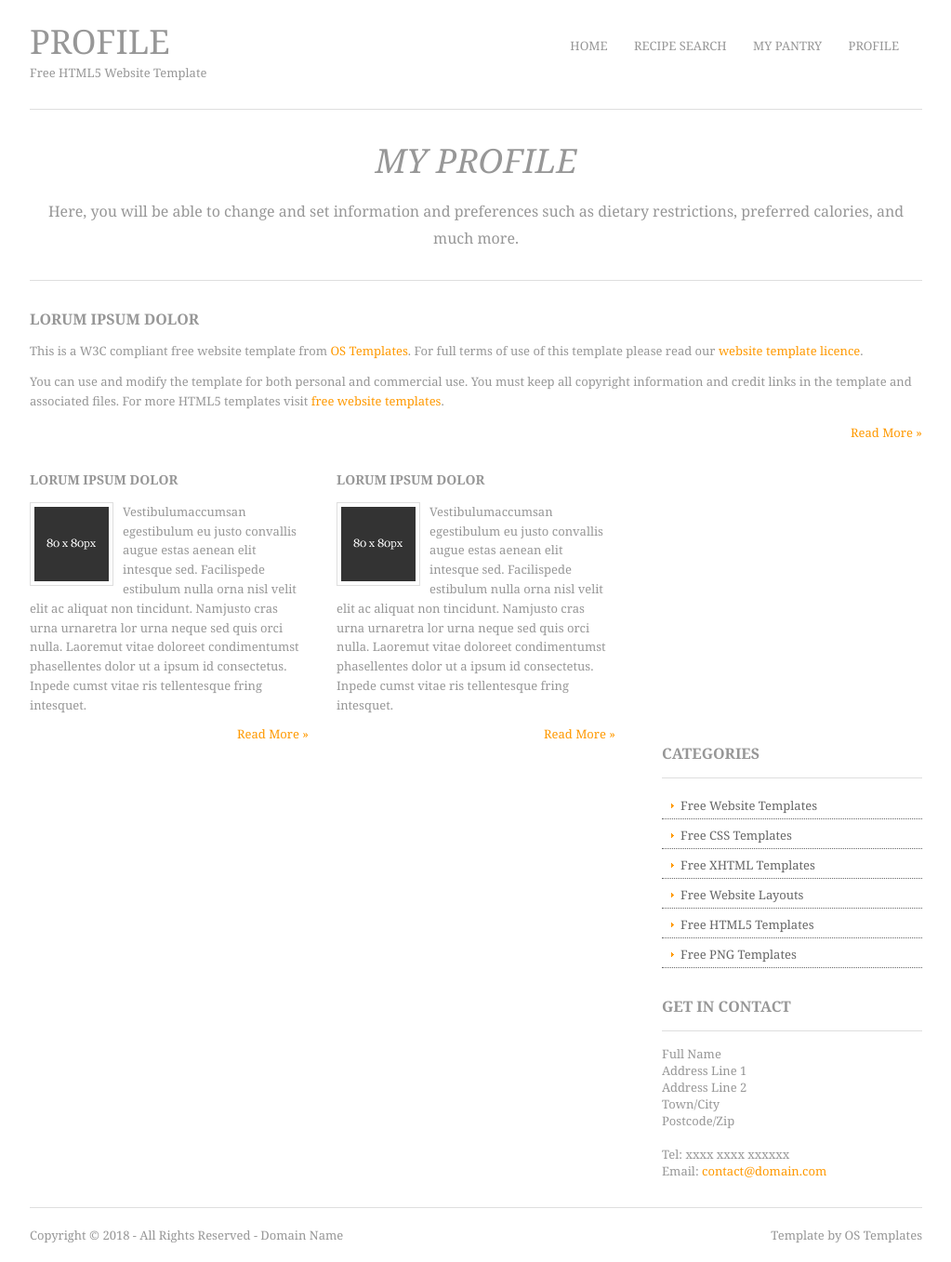
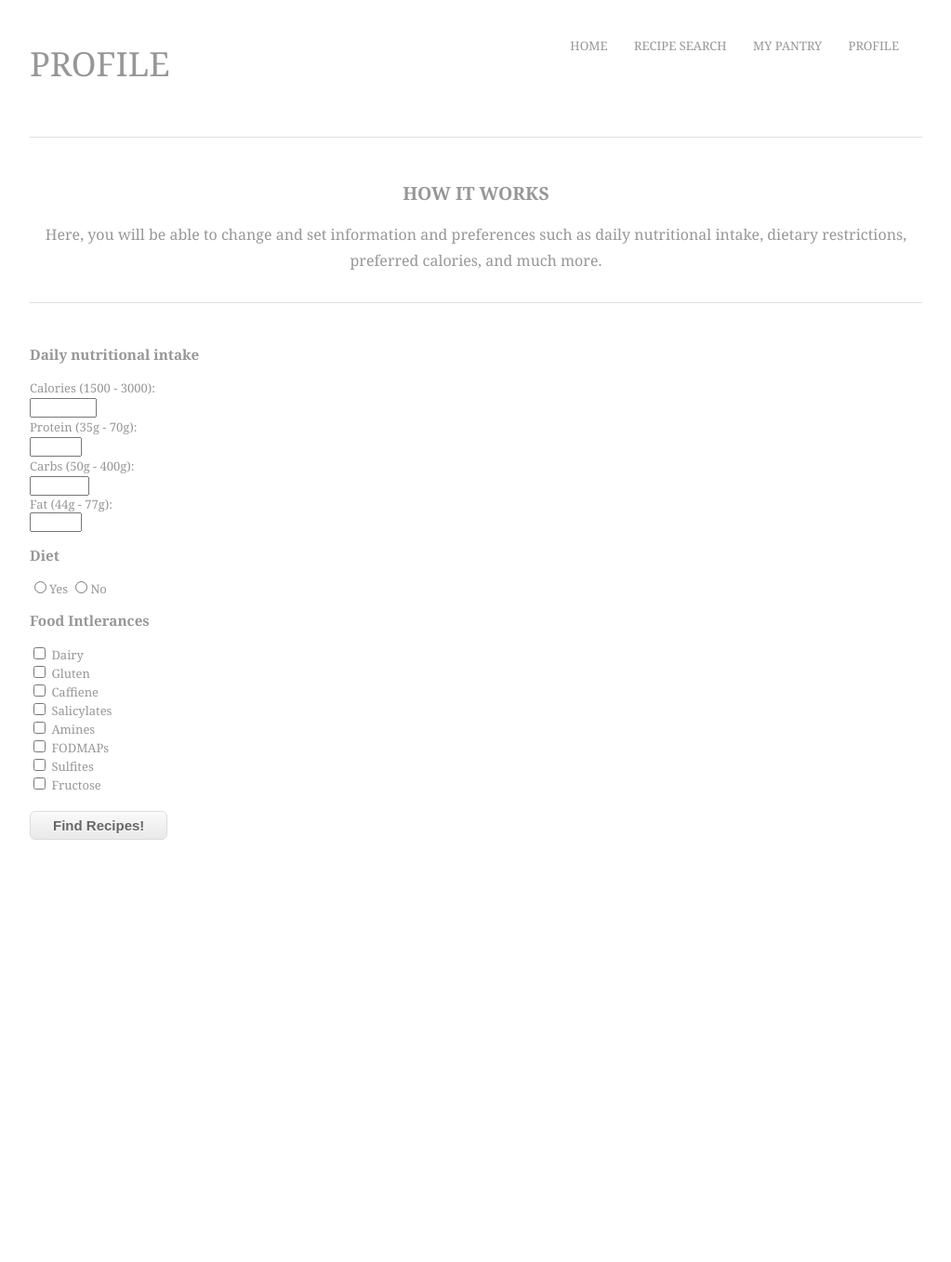
Before and after one commit to ashih2018/meal-prep-4-u, a Flask app: template project/templates/profile.html in a window 1280 px wide. Shown: the whole page at 93% size, without its empty margins (128-1151 px from the left). After the commit the page ends 903 px from the top, so only its background shows below. Run offline with Flask 2, Linux system fonts and the light colour scheme; the template is opened without the code that fills it, so the values that code supplies are empty.

Commit message:
Changed profile frontend.

```diff
--- a/project/templates/profile.html
+++ b/project/templates/profile.html
@@ -11,7 +11,6 @@
       <header id="header" class="clear">
         <div id="hgroup">
           <h1><a href="#">PROFILE</a></h1>
-          <h2>Free HTML5 Website Template</h2>
         </div>
         <nav>
           <ul>
@@ -27,126 +26,60 @@
     <div class="wrapper row2">
       <div id="container" class="clear">
         <section id="shout">
-          <h1>My Profile</h1>
+          <h2>HOW IT WORKS</h2>
           <p>
-            Here, you will be able to change and set information and preferences such as dietary restrictions, preferred calories, and much more.
+            Here, you will be able to change and set information and preferences such as daily nutritional intake, dietary restrictions, preferred calories, and much more.
           </p>
         </section>
         <!-- content body -->
         <div id="content">
+          <h3>Daily nutritional intake</h3>
           <!-- main content -->
-          <section>
-            <article>
-              <h2>Lorum ipsum dolor</h2>
-              <p>
-                This is a W3C compliant free website template from
-                <a
-                  href="https://www.os-templates.com/"
-                  title="Free Website Templates"
-                  >OS Templates</a
-                >. For full terms of use of this template please read our
-                <a href="https://www.os-templates.com/template-terms"
-                  >website template licence</a
-                >.
-              </p>
-              <p>
-                You can use and modify the template for both personal and
-                commercial use. You must keep all copyright information and
-                credit links in the template and associated files. For more
-                HTML5 templates visit
-                <a href="https://www.os-templates.com/"
-                  >free website templates</a
-                >.
-              </p>
-              <footer class="more"><a href="#">Read More &raquo;</a></footer>
-            </article>
-          </section>
-          <!-- ########################################################################################## -->
-          <!-- ########################################################################################## -->
-          <!-- ########################################################################################## -->
-          <!-- ########################################################################################## -->
-          <section id="services" class="last clear">
-            <!-- article 1 -->
-            <article class="one_third">
-              <h2>Lorum ipsum dolor</h2>
-              <img src="images/demo/80x80.gif" alt="" />
-              <p>
-                Vestibulumaccumsan egestibulum eu justo convallis augue estas
-                aenean elit intesque sed. Facilispede estibulum nulla orna nisl
-                velit elit ac aliquat non tincidunt. Namjusto cras urna
-                urnaretra lor urna neque sed quis orci nulla. Laoremut vitae
-                doloreet condimentumst phasellentes dolor ut a ipsum id
-                consectetus. Inpede cumst vitae ris tellentesque fring
-                intesquet.
-              </p>
-              <footer class="more"><a href="#">Read More &raquo;</a></footer>
-            </article>
-            <!-- article 2 -->
-            <article class="one_third lastbox">
-              <h2>Lorum ipsum dolor</h2>
-              <img src="images/demo/80x80.gif" alt="" />
-              <p>
-                Vestibulumaccumsan egestibulum eu justo convallis augue estas
-                aenean elit intesque sed. Facilispede estibulum nulla orna nisl
-                velit elit ac aliquat non tincidunt. Namjusto cras urna
-                urnaretra lor urna neque sed quis orci nulla. Laoremut vitae
-                doloreet condimentumst phasellentes dolor ut a ipsum id
-                consectetus. Inpede cumst vitae ris tellentesque fring
-                intesquet.
-              </p>
-              <footer class="more"><a href="#">Read More &raquo;</a></footer>
-            </article>
-          </section>
+          <div id="calories">
+            <form>
+              Calories (1500 - 3000):<br />
+              <input type="number" min="1500" max="3000" /><br />
+            </form>
+          </div>
+          <div id="protein">
+            <form>
+              Protein (35g - 70g):<br />
+              <input type="number" min="35" max="70" /><br />
+            </form>
+          </div
+          <div id="carbs">
+            <form>
+              Carbs (50g - 400g):<br />
+              <input type="number" min="50" max="400" /><br />
+            </form>
+          </div>
+          <div id="fat">
+            <form>
+              Fat (44g - 77g):<br />
+              <input type="number" min="44" max="77" /><br />
+            </form>
+          </div>
+          <h3>Diet</h3>
+          <div id="diet">
+            <form>
+              <input type="radio" name="diet" value="yes">Yes</input>
+              <input type="radio" name="diet" value="no">No</input>
+            </form>
+          <h3>Food Intlerances</h3>
+          <div id="intolerance">
+            <input type="checkbox" value="Dairy"> Dairy</input><br>
+            <input type="checkbox" value="Gluten" > Gluten</input><br>
+            <input type="checkbox" value="Caffiene" > Caffiene</input><br>
+            <input type="checkbox" value="Salicylates" > Salicylates</input><br>
+            <input type="checkbox" value="Amines" > Amines</input><br>
+            <input type="checkbox" value="FODMAPs" > FODMAPs</input><br>
+            <input type="checkbox" value="Sulfites" > Sulfites</input><br>
+            <input type="checkbox" value="Fructose" > Fructose</input><br>
+          </div>
+          <button class="myButton">
+            Find Recipes!
+          </button>
         </div>
-        <!-- right column -->
-        <aside id="right_column">
-          <h2 class="title">Categories</h2>
-          <nav>
-            <ul>
-              <li><a href="#">Free Website Templates</a></li>
-              <li><a href="#">Free CSS Templates</a></li>
-              <li><a href="#">Free XHTML Templates</a></li>
-              <li><a href="#">Free Website Layouts</a></li>
-              <li><a href="#">Free HTML5 Templates</a></li>
-              <li class="last"><a href="#">Free PNG Templates</a></li>
-            </ul>
-          </nav>
-          <!-- /nav -->
-          <h2 class="title">Get In Contact</h2>
-          <section class="last">
-            <address>
-              Full Name<br />
-              Address Line 1<br />
-              Address Line 2<br />
-              Town/City<br />
-              Postcode/Zip<br />
-              <br />
-              Tel: xxxx xxxx xxxxxx<br />
-              Email: <a href="#">contact@domain.com</a>
-            </address>
-          </section>
-          <!-- /section -->
-        </aside>
         <!-- / content body -->
-      </div>
-    </div>
-    <!-- footer -->
-    <div class="wrapper row3">
-      <footer id="footer" class="clear">
-        <p class="fl_left">
-          Copyright &copy; 2018 - All Rights Reserved -
-          <a href="#">Domain Name</a>
-        </p>
-        <p class="fl_right">
-          Template by
-          <a
-            target="_blank"
-            href="https://www.os-templates.com/"
-            title="Free Website Templates"
-            >OS Templates</a
-          >
-        </p>
-      </footer>
-    </div>
   </body>
 </html>
--- a/project/templates/styles/default.css
+++ b/project/templates/styles/default.css
@@ -198,21 +198,6 @@ nav ul {
   margin: 0;
   padding: 0;
   list-style: none;
-}
-
-h1,
-h2,
-h3,
-h4,
-h5,
-h6 {
-  margin: 0;
-  padding: 0;
-  font-size: 16px;
-  font-weight: bold;
-  font-style: normal;
-  line-height: normal;
-  text-transform: uppercase;
 }
 
 address {
--- a/requirements.txt
+++ b/requirements.txt
@@ -1 +1,3 @@
+requests
+google
 Flask==1.1.1
```
Also changed, not shown: project/pantry_vision.py (+3 -4 lines).
